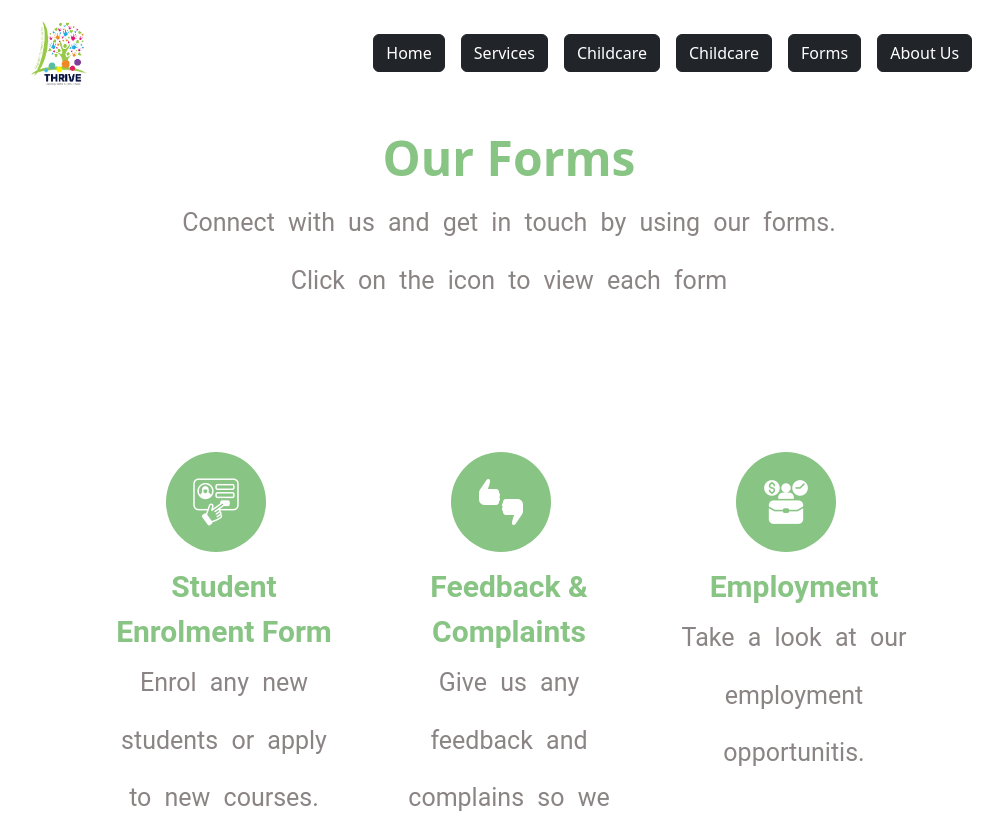
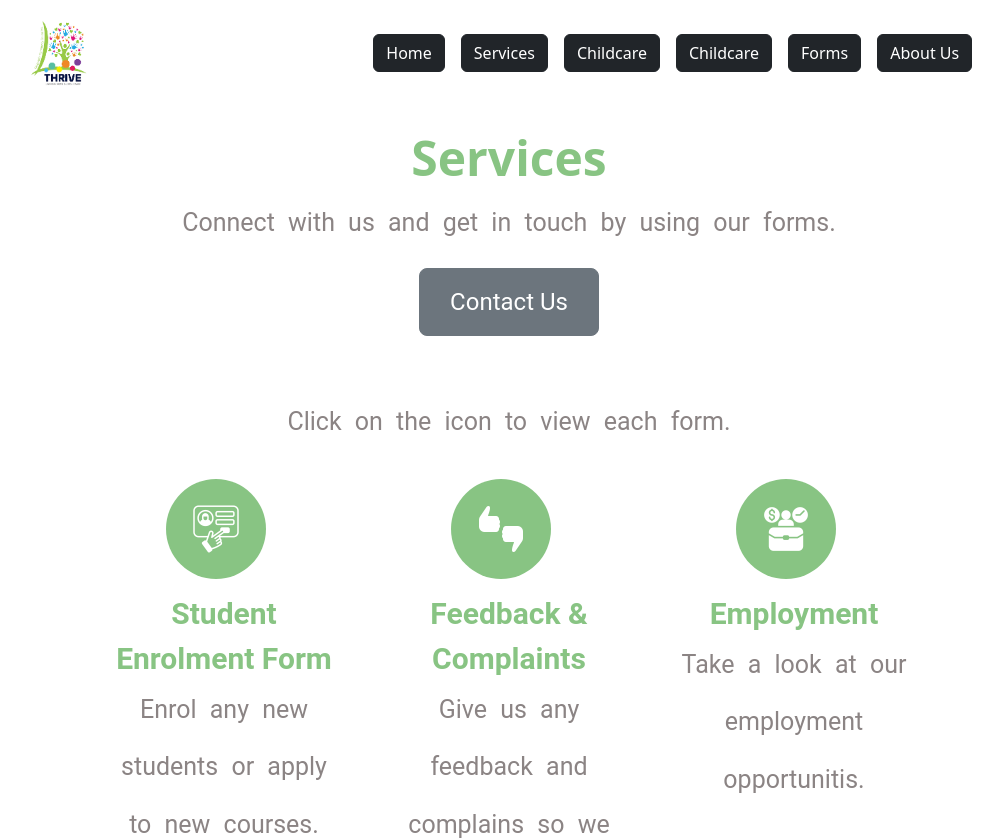
Before and after one commit to andywelly/LangwarrinCC-Website, a React (Vite) app in the folder Langwarrin_CC/: page /forms in a window 1280 px wide. Shown: the top 840 px of the page, without its empty margins (131-1134 px from the left). Built offline with nearby package versions, Linux system fonts and the light colour scheme; no server answers; a web font is replaced by a local one.

Commit message:
Create link to generic forms from Forms page

```diff
--- a/Langwarrin_CC/src/main.jsx
+++ b/Langwarrin_CC/src/main.jsx
@@ -13,6 +13,7 @@ import ServicesV2 from './pages/ServicesV2.jsx'
 import BookingForms from './pages/BookingForms.jsx'
 import ChildcareForms from './pages/ChildcareForms.jsx'
 import ServiceForms from './pages/ServiceForms.jsx'
+import GenericForms from './pages/GenericForms.jsx'
 
 import '../node_modules/bootstrap/dist/css/bootstrap.min.css';
 
@@ -70,6 +71,10 @@ const router = createBrowserRouter([
     path: "serviceForms",
     element: <ServiceForms/>
   },
+  {
+    path: "genericForms",
+    element: <GenericForms/>
+  },
 
   {
     path: "services2",
--- a/Langwarrin_CC/src/pages/Forms.jsx
+++ b/Langwarrin_CC/src/pages/Forms.jsx
@@ -1,6 +1,7 @@
 import Header from "../components/Header";
 import Footer from "../components/Footer";
 import FormsGrid from "../components/FormsGrid";
+import { Button, Nav } from "react-bootstrap";
 
 //This is the Forms Page that show all of the available Forms in one page
 //Each form is displayed using unique and intuitive logos with short summaries
@@ -10,12 +11,17 @@ function Form() {
 
     <div>
         <Header/>
+
         <p/><p/><p/>
-        <article><center>Our Forms</center></article>
+        <article><center>Services</center></article>
         <div className="text"><center>
-            Connect with us and get in touch by using our forms.
-
-            <p>Click on the icon to view each form<br/><br/><br/></p>
+            <p> Connect with us and get in touch by using our forms.</p>
+            <Button variant="secondary" size="lg" style={{ fontSize: '24px', padding: '15px 30px' }}>
+                <Nav.Link href="/genericForms" className="community-link">Contact Us</Nav.Link>
+            </Button>
+            <br/>
+            <br/>
+            <p> Click on the icon to view each form. </p>
         </center></div>
 
 
```
